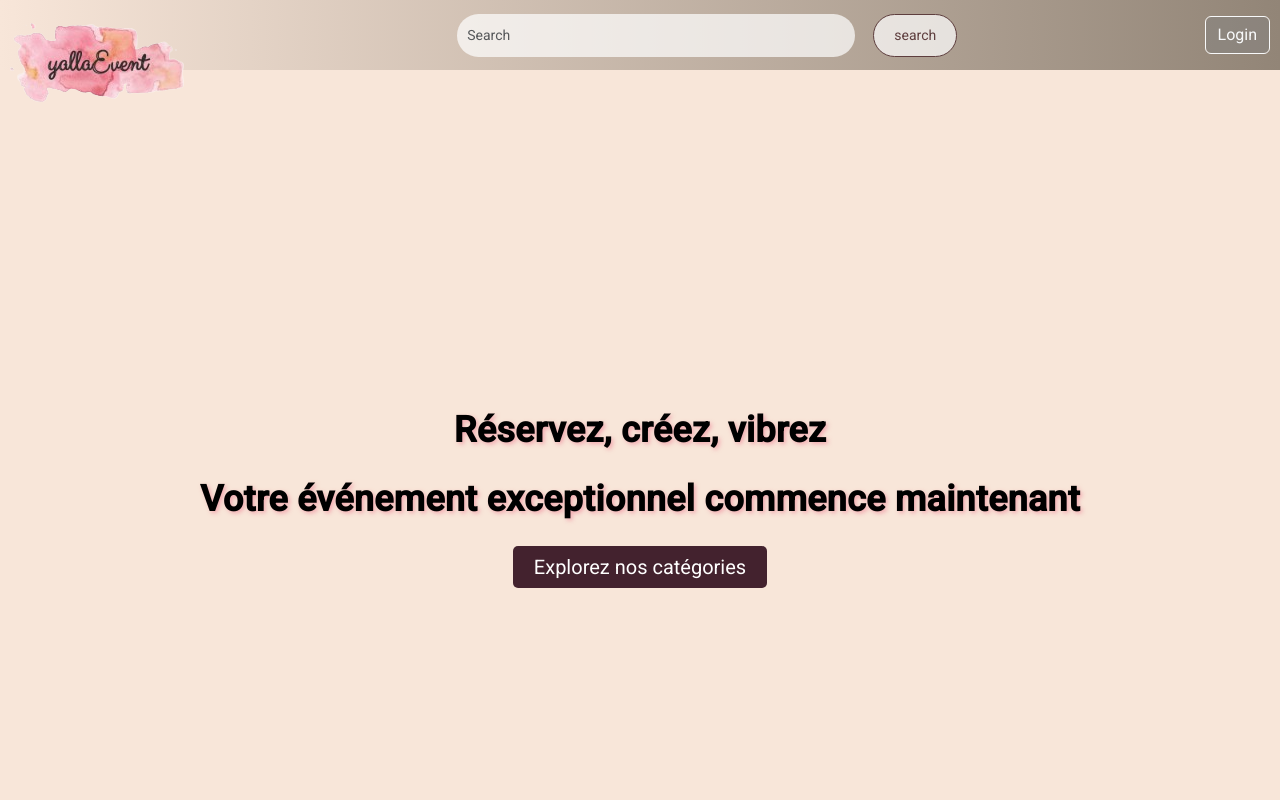
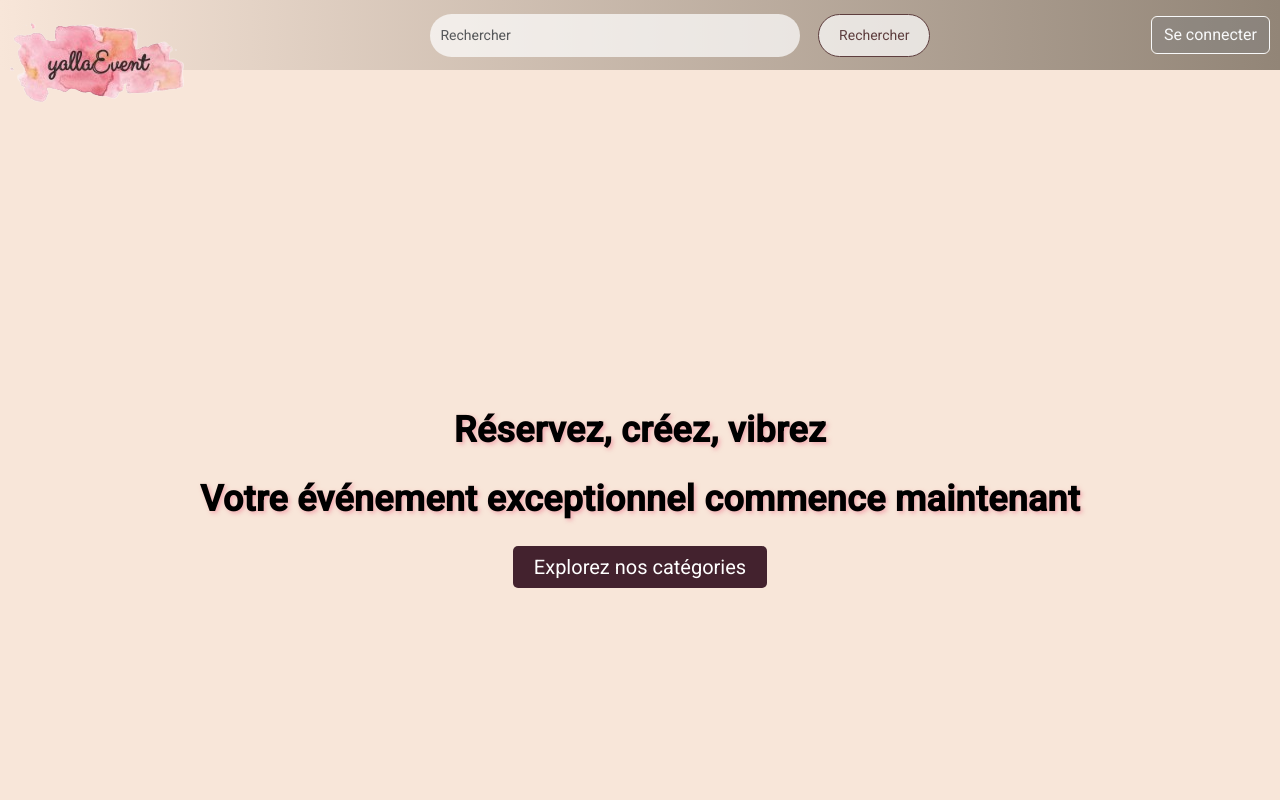
Before and after one commit to syrinechelbi/yalla-frontend, an Angular app: page /init in a window 1280 px wide. Shown: the top 800 px of the page. Built offline with nearby package versions, Linux system fonts and the light colour scheme.

Commit message:
Voici notre main

```diff
--- a/src/app/eventlists/eventlists.component.css
+++ b/src/app/eventlists/eventlists.component.css
@@ -88,7 +88,7 @@
   /* CARD BACKGROUNDS */
 
   .card-1 {
-    background: radial-gradient(#FFBFBC, #FF8887);
+    background: radial-gradient(#e6c4c4, #946576);
   }
 
 
--- a/src/app/form/form.component.html
+++ b/src/app/form/form.component.html
@@ -1,6 +1,6 @@
 <div class="form-container">
   <div class="form-header">
-    <img src="assets/logo.png" alt="Logo" class="header-image">
+
 
     <h3>Créez un événement exceptionnel</h3>
   </div>
--- a/src/app/login/login.component.html
+++ b/src/app/login/login.component.html
@@ -3,7 +3,7 @@
 <head>
   <meta charset="UTF-8">
   <meta name="viewport" content="width=device-width, initial-scale=1.0">
-  <title>Yalla Events</title>
+  <title>yallaEvent</title>
   <link href="https://cdn.jsdelivr.net/npm/bootstrap@5.2.0/dist/css/bootstrap.min.css" rel="stylesheet">
   <style>
     body {
@@ -46,7 +46,7 @@
     <div class="row">
       <div class="col-md-6">
         <div class="login-form">
-          <h2 class="text-center mb-4">Re Bonjour</h2>
+          <h2 class="text-center mb-4">Bienvenue!</h2>
           <form>
             <div class="mb-3">
               <label for="username" class="form-label">Nom d'utilisateur</label>
--- a/src/app/navbar/navbar.component.html
+++ b/src/app/navbar/navbar.component.html
@@ -9,12 +9,13 @@
 
 
     <form class="d-flex" role="search">
-      <input class="form-control me-2" type="search" placeholder="Search" aria-label="Search">
-      <button class="btn btn-outline-success" type="submit">search</button>
+      <input class="form-control me-2" type="search" placeholder="Rechercher" aria-label="Search">
+      <button class="btn btn-outline-success" type="submit">Rechercher</button>
 
     </form>
 
     <div class="login-button">
-      <button (click)="login()" class="btn btn-outline-light">Login</button>
+      <button (click)="login()" class="btn btn-outline-light">Se connecter
+      </button>
     </div>
   </nav>
--- a/src/app/register/register.component.html
+++ b/src/app/register/register.component.html
@@ -3,7 +3,7 @@
 <head>
   <meta charset="UTF-8">
   <meta name="viewport" content="width=device-width, initial-scale=1.0">
-  <title>Yalla Events</title>
+  <title>yallaEvent</title>
   <link href="https://cdn.jsdelivr.net/npm/bootstrap@5.2.0/dist/css/bootstrap.min.css" rel="stylesheet">
   <style>
     body {
@@ -48,7 +48,7 @@
     <div class="row">
       <div class="col-md-6">
         <div class="login-form">
-          <h2 class="text-center mb-4">Bienvenue a Yalla Events</h2>
+          <h2 class="text-center mb-4">Bienvenue!</h2>
 
           <form>
             <div class="row mb-3">
--- a/src/app/reservation/reservation.component.css
+++ b/src/app/reservation/reservation.component.css
@@ -8,7 +8,7 @@ body {
   justify-content: center;
   align-items: center;
   /* min-height: 100vh; */
-  background-color: #154f88; /* Set your desired background color */
+  background-color: #7e396b; /* Set your desired background color */
   margin-top: 10%;
 }
 
@@ -102,3 +102,11 @@ form {
   object-fit: cover; /* Ensure the image covers the container without stretching */
   margin-bottom: 30px; /* Add margin at the bottom for spacing */
 }
+
+button{
+  order: 3;
+  background-color: #43222e;
+  border-radius: 10px;
+  border-color: #000000;
+  cursor: pointer;
+}
--- a/src/app/reservation/reservation.component.html
+++ b/src/app/reservation/reservation.component.html
@@ -82,7 +82,7 @@
 
 
       <div style="margin-top: 20px;" >
-        <button type="submit" [disabled]="!eventForm.valid" class="btn btn-outline-info">Soumettre</button>
+        <button type="submit" [disabled]="!eventForm.valid" class="btn btn-outline-light">Soumettre</button>
       </div>
 
 
```
